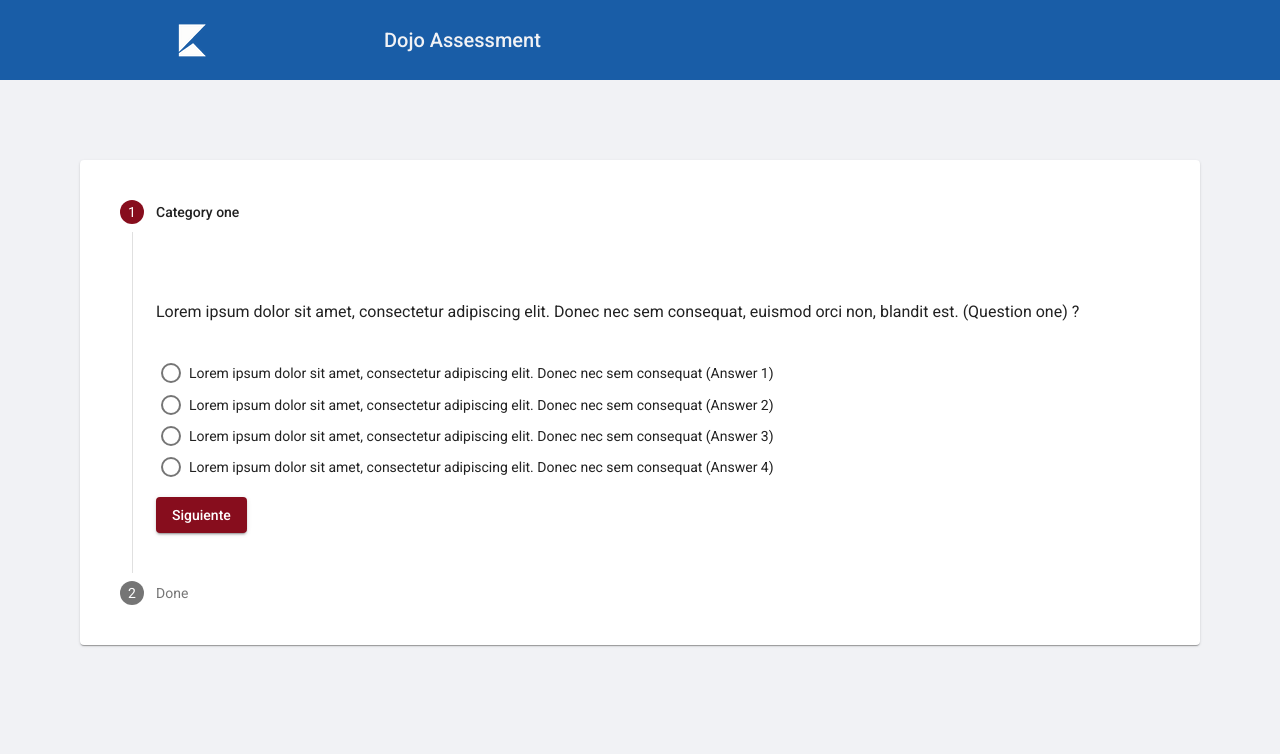
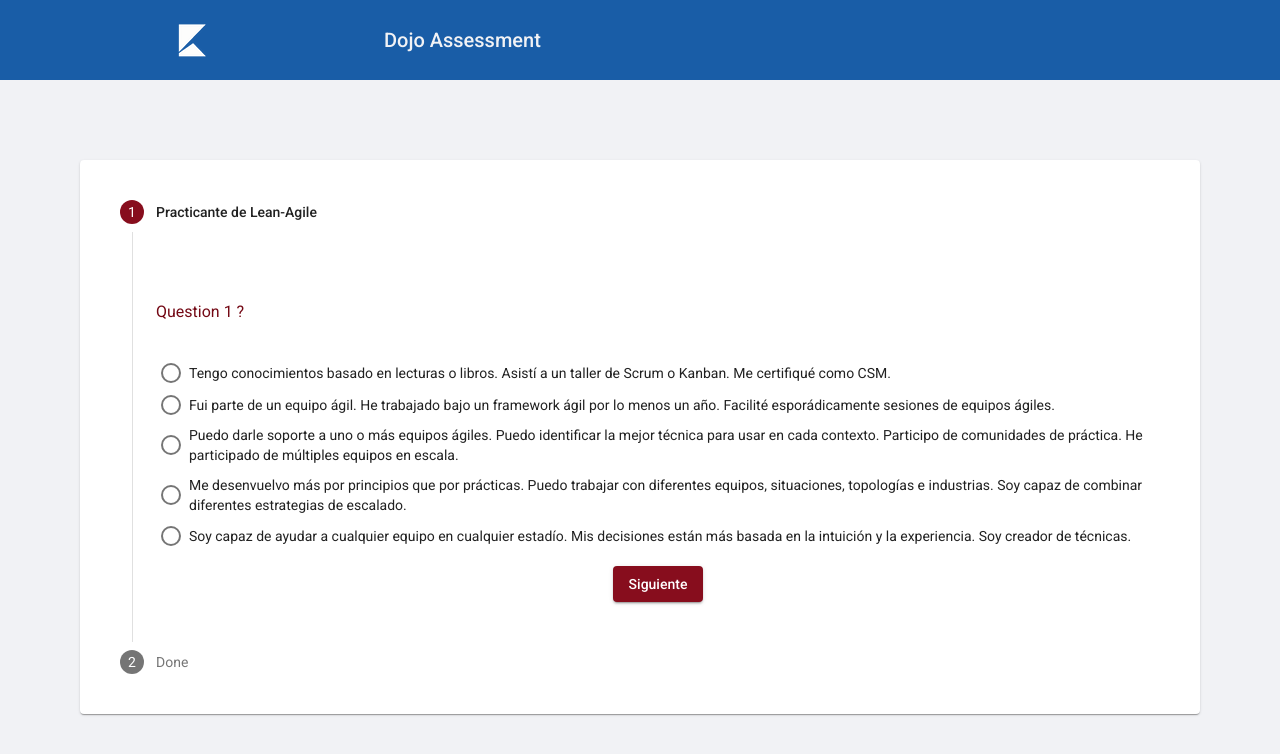
Before and after one commit to adrianro9224/dojokleer-front, an Angular app: page /assessment in a window 1280 px wide. Shown: the top 754 px of the page. Built offline with nearby package versions, Linux system fonts and the light colour scheme.

Commit message:
assessment dynamic

```diff
--- a/src/app/assessment/assessment.component.html
+++ b/src/app/assessment/assessment.component.html
@@ -12,24 +12,25 @@
       <mat-card-header>
       </mat-card-header>
       <mat-card-content>
-        <mat-vertical-stepper linear labelPosition="bottom" #stepper>
-          <mat-step [stepControl]="theFormGroup" [editable]="true">
-            <ng-template matStepLabel>Category one</ng-template>
-            <div fxLayout="column" class="question-container">
+        <form [formGroup]="theFormGroup">
+          <mat-vertical-stepper linear labelPosition="bottom" #stepper formArrayName="answersByCategory">
+            <mat-step [stepControl]="theFormGroup" [editable]="isEditable" *ngFor="let category of categoryTree">
+              <ng-template matStepLabel>{{category.categoryName}}</ng-template>
+              <div fxLayout="column" class="question-container" *ngFor="let question of category.questionEntities; let i = index;">
                 <div>
-                  <h3 class="mat-h3">Lorem ipsum dolor sit amet, consectetur adipiscing elit. Donec nec sem consequat, euismod orci non, blandit est. (Question one) ?</h3>
+                  <h3 class="mat-h3 color-primary-700">{{question.question}}</h3>
                 </div>
                 <div>
-                  <form [formGroup]="theFormGroup">
+                  <form [formGroupName]="i">
                     <mat-radio-group
                       aria-labelledby="example-radio-group-label"
                       class="example-radio-group"
-                      formControlName="firstCtrl">
-                      <mat-radio-button class="example-radio-button" *ngFor="let answer of answers" [value]="answer">
-                        <span>{{answer}}</span>
+                      [formControlName]="category.questionCategoryId+'-'+question.questionId">
+                      <mat-radio-button class="example-radio-button" *ngFor="let answer of question.answerEntities" [value]="answer.questionAnswerId">
+                        <span>{{answer.answer}}</span>
                       </mat-radio-button>
                     </mat-radio-group>
-                    <div>
+                    <div fxLayout="column" fxLayoutAlign.lt-md="space-around stretch" fxLayoutAlign.gt-md="space-between center">
                       <button mat-raised-button color="primary" matStepperNext>Siguiente</button>
                     </div>
                   </form>
@@ -46,6 +47,7 @@
               </div>
             </mat-step>
           </mat-vertical-stepper>
+        </form>
       </mat-card-content>
     </mat-card>
   </div>
--- a/src/app/assessment/assessment.component.ts
+++ b/src/app/assessment/assessment.component.ts
@@ -1,6 +1,9 @@
 import { Component, OnInit } from '@angular/core';
-import {FormBuilder, FormGroup, Validators} from "@angular/forms";
+import {FormArray, FormBuilder, FormControl, FormGroup, Validators} from "@angular/forms";
 import {Router} from "@angular/router";
+import {QuestionsCategory} from "../questions-category.object";
+import {Question} from "../question.object";
+import {QuestionAnswer} from "../question-answer.object";
 
 @Component({
   selector: 'app-assessment',
@@ -12,7 +15,8 @@ export class AssessmentComponent implements OnInit {
   constructor(private _formBuilder: FormBuilder, private router: Router) { }
 
   theFormGroup: FormGroup;
-  isEditable = false;
+  private _theFormArray: FormArray
+  isEditable = true;
   answers: string[] = [
     'Lorem ipsum dolor sit amet, consectetur adipiscing elit. Donec nec sem consequat (Answer 1)',
     'Lorem ipsum dolor sit amet, consectetur adipiscing elit. Donec nec sem consequat (Answer 2)',
@@ -20,14 +24,86 @@ export class AssessmentComponent implements OnInit {
     'Lorem ipsum dolor sit amet, consectetur adipiscing elit. Donec nec sem consequat (Answer 4)'
   ];
 
+  categoryTree: QuestionsCategory[]
+
   ngOnInit() {
+    this.categoryTree = [
+    {
+      questionCategoryId: 1,
+      categoryName: "Practicante de Lean-Agile",
+      categoryDescription: "Aqui se evalua xxxx",
+      questionEntities: [
+        {
+          questionId: 1,
+          question: "Question 1 ?",
+          questionCategoryId: 1,
+          answerEntities: [
+            {
+              questionAnswerId: 1,
+              questionId: 1,
+              answer: "Tengo conocimientos basado en lecturas o libros. Asistí a un taller de Scrum o Kanban. Me certifiqué como CSM.",
+              brings: 2,
+            },
+            {
+              questionAnswerId: 2,
+              questionId: 1,
+              answer: "Fui parte de un equipo ágil. He trabajado bajo un framework ágil por lo menos un año. Facilité esporádicamente sesiones de equipos ágiles.",
+              brings: 4,
+            },
+            {
+              questionAnswerId: 3,
+              questionId: 1,
+              answer: "Puedo darle soporte a uno o más equipos ágiles. Puedo identificar la mejor técnica para usar en cada contexto. Participo de comunidades de práctica. He participado de múltiples equipos en escala.",
+              brings: 6,
+            },
+            {
+              questionAnswerId: 4,
+              questionId: 1,
+              answer: "Me desenvuelvo más por principios que por prácticas. Puedo trabajar con diferentes equipos, situaciones, topologías e industrias. Soy capaz de combinar diferentes estrategias de escalado.",
+              brings: 6,
+            },
+            {
+              questionAnswerId: 5,
+              questionId: 1,
+              answer: "Soy capaz de ayudar a cualquier equipo en cualquier estadío. Mis decisiones están más basada en la intuición y la experiencia. Soy creador de técnicas.",
+              brings: 6,
+            }
+          ]
+        }
+      ]
+    }
+  ]
 
     this.theFormGroup = this._formBuilder.group({
-      firstCtrl: ['', Validators.required]
+      answersByCategory: this._formBuilder.array([])
     });
+
+    this.categoryTree.forEach(value => {
+        this._theFormArray = this.theFormGroup.get('answersByCategory') as FormArray;
+        this._theFormArray.push(this.addFormGroupByQuestionCategory(value));
+      }
+    )
+    console.info(this._theFormArray);
+  }
+
+  private getQuestionFormControl(){
+      return new FormControl('', [Validators.required])
+  }
+
+  private addFormGroupByQuestionCategory(category: QuestionsCategory){
+    let group: any = {};
+    category.questionEntities.forEach(value => {
+      group[category.questionCategoryId+'-'+value.questionId] = this.getQuestionFormControl();
+    });
+    return this._formBuilder.group(group);
   }
 
   saveAssessment(){
     this.router.navigate(['assessment-summary']);
   }
+
+
+  get theFormArray(): FormArray {
+    return this._theFormArray;
+  }
 }
--- /dev/null
+++ b/src/app/question-answer.object.ts
@@ -0,0 +1,6 @@
+export interface QuestionAnswer {
+  questionAnswerId: number;
+  questionId: number;
+  answer: string;
+  brings: number;
+}
--- a/src/styles.scss
+++ b/src/styles.scss
@@ -35,3 +35,7 @@ body { margin: 0; font-family: Roboto, "Helvetica Neue", sans-serif; }
 .question-container{
   margin-top: 5%;
 }
+
+.color-primary-700 {
+  color: mat-color($custom-theme-primary, 700);;
+}
```
Also changed, not shown: src/app/question.object.ts (added, +8 -0 lines), src/app/questions-category.object.ts (added, +8 -0 lines). Lines whose indentation alone changed are shown as unchanged.
